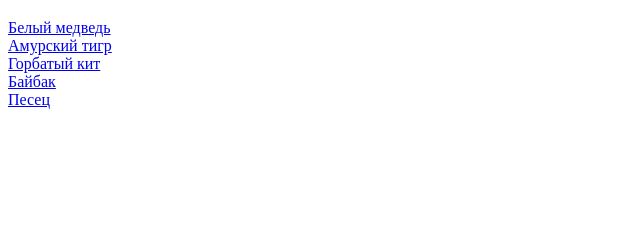
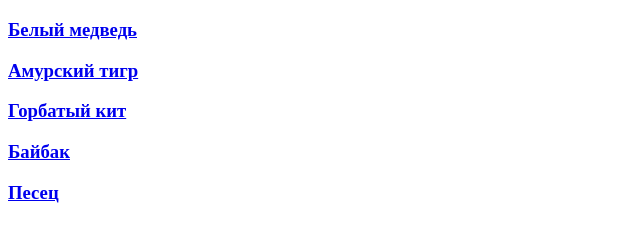
Before and after one commit to djbobah/wild, a plain HTML site: page index.html in a window 1280 px wide. Shown: the part 61-302 px from the top of the page, without its empty margins (0-640 px from the left). Drawn offline with Linux system fonts and the light colour scheme.

Commit message:
change main page

```diff
--- a/index.html
+++ b/index.html
@@ -7,13 +7,14 @@
   </head>
   <body>
     <h1>Животные россии</h1>
-    <a href="bear/">Белый медведь</a>
-    <br />
-    <a href="tiger/">Амурский тигр</a>
-    <br />
-    <a href="whale/">Горбатый кит</a>
-    <br />
-    <a href="baibak/">Байбак</a> <br />
-    <a href="arcticFox/">Песец</a>
+   <h3> <a href="bear/">Белый медведь</a></h3>
+    <!-- <br /> -->
+    <h3><a href="tiger/">Амурский тигр</a></h3>
+    <!-- <br /> -->
+    <h3><a href="whale/">Горбатый кит</a></h3>
+    <!-- <br /> -->
+    <h3><a href="baibak/">Байбак</a></h>
+     <!-- <br /> -->
+    <h3><a href="arcticFox/">Песец</a></h>
   </body>
 </html>
```
